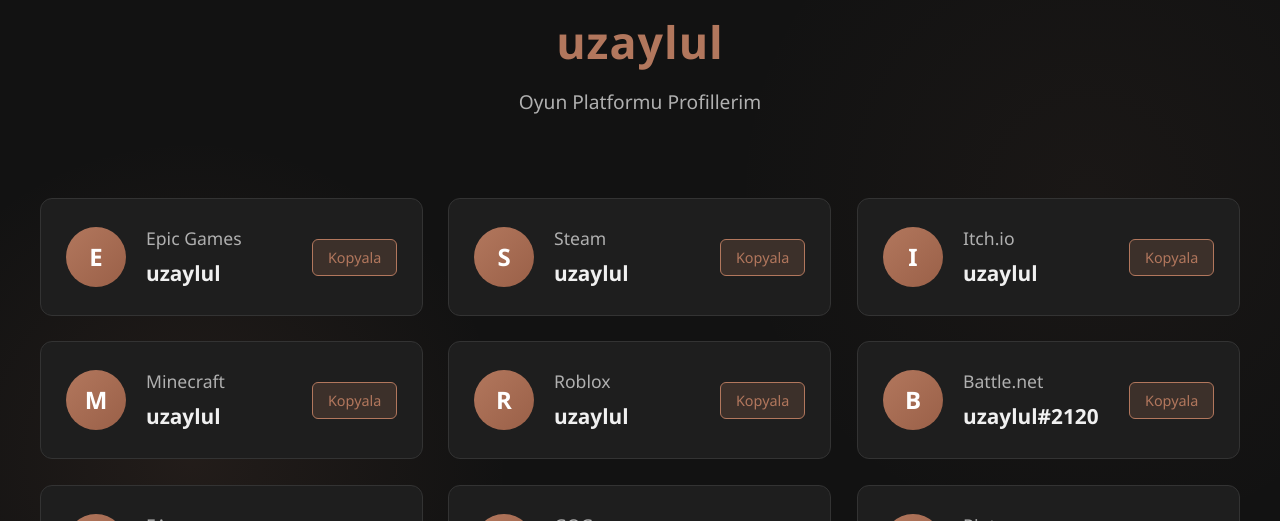
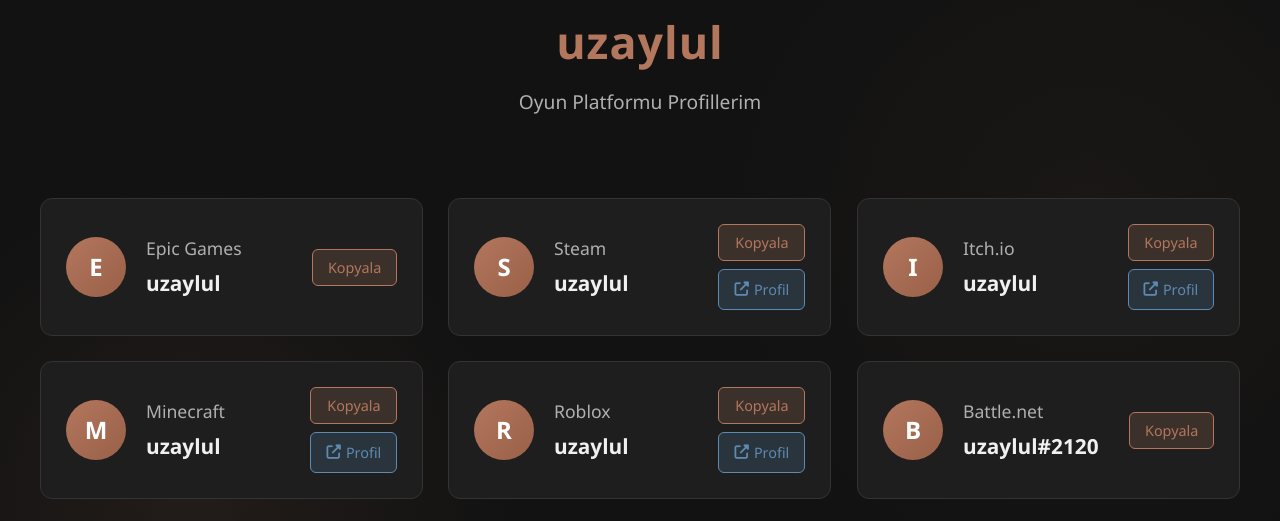
Before and after one commit to uzaylul/uzayluloyun, a plain HTML site: page index.html in a window 1280 px wide. Shown: the part 202-723 px from the top of the page. Drawn offline with Linux system fonts and the light colour scheme.

Commit message:
Update index.html

```diff
--- a/index.html
+++ b/index.html
@@ -14,6 +14,7 @@
             --text-color: #f0f0f0;
             --text-secondary: #b0b0b0;
             --border-color: #333;
+            --link-color: #5d8ab2;
         }
 
         * {
@@ -193,20 +194,49 @@
             color: white;
         }
 
+        .card-actions {
+            display: flex;
+            flex-direction: column;
+            gap: 8px;
+            margin-left: 10px;
+        }
+
+        .copy-btn, .link-btn {
+            padding: 8px 15px;
+            border-radius: 6px;
+            cursor: pointer;
+            transition: all 0.3s ease;
+            font-size: 0.9rem;
+            text-align: center;
+            text-decoration: none;
+            border: none;
+            white-space: nowrap;
+        }
+
         .copy-btn {
             background-color: rgba(178, 119, 93, 0.2);
             color: var(--primary-color);
             border: 1px solid var(--primary-color);
-            border-radius: 6px;
-            padding: 8px 15px;
-            cursor: pointer;
-            transition: all 0.3s ease;
-            font-size: 0.9rem;
-            flex-shrink: 0;
         }
 
         .copy-btn:hover {
             background-color: var(--primary-color);
+            color: white;
+            transform: scale(1.05);
+        }
+
+        .link-btn {
+            background-color: rgba(93, 138, 178, 0.2);
+            color: var(--link-color);
+            border: 1px solid var(--link-color);
+            display: flex;
+            align-items: center;
+            justify-content: center;
+            gap: 5px;
+        }
+
+        .link-btn:hover {
+            background-color: var(--link-color);
             color: white;
             transform: scale(1.05);
         }
@@ -242,6 +272,27 @@
 
             .profile-card:hover {
                 transform: translateY(-8px) scale(1.03);
+            }
+
+            .card-actions {
+                flex-direction: row;
+                margin-left: 0;
+                margin-top: 10px;
+                width: 100%;
+                justify-content: flex-start;
+            }
+
+            .profile-card {
+                flex-wrap: wrap;
+            }
+
+            .platform-icon {
+                margin-bottom: 10px;
+            }
+
+            .profile-info {
+                width: 100%;
+                margin-bottom: 10px;
             }
         }
 
@@ -297,21 +348,21 @@
     </div>
 
     <script>
-        // Profil verileri
+        // Profil verileri (linkler eklendi)
         const profiles = [
-            { platform: "Epic Games", username: "uzaylul", icon: "E" },
-            { platform: "Steam", username: "uzaylul", icon: "S" },
-            { platform: "Itch.io", username: "uzaylul", icon: "I" },
-            { platform: "Minecraft", username: "uzaylul", icon: "M" },
-            { platform: "Roblox", username: "uzaylul", icon: "R" },
-            { platform: "Battle.net", username: "uzaylul#2120", icon: "B" },
-            { platform: "EA", username: "uzaylul", icon: "E" },
-            { platform: "GOG", username: "uzaylul", icon: "G" },
-            { platform: "Riot", username: "uzaylul#000", icon: "R" },
-            { platform: "Rockstar Games", username: "uzaylul", icon: "R" },
-            { platform: "Ubisoft", username: "uzaylul", icon: "U" },
-            { platform: "Xbox", username: "uzaylul", icon: "X" },
-            { platform: "PSN", username: "uzaylul", icon: "P" }
+            { platform: "Epic Games", username: "uzaylul", icon: "E", link: "" },
+            { platform: "Steam", username: "uzaylul", icon: "S", link: "https://steamcommunity.com/id/uzaylul" },
+            { platform: "Itch.io", username: "uzaylul", icon: "I", link: "https://uzaylul.itch.io" },
+            { platform: "Minecraft", username: "uzaylul", icon: "M", link: "https://namemc.com/profile/uzaylul.1" },
+            { platform: "Roblox", username: "uzaylul", icon: "R", link: "https://roblox.com/users/122482369" },
+            { platform: "Battle.net", username: "uzaylul#2120", icon: "B", link: "" },
+            { platform: "EA", username: "uzaylul", icon: "E", link: "" },
+            { platform: "GOG", username: "uzaylul", icon: "G", link: "https://gog.com/u/uzaylul" },
+            { platform: "Riot", username: "uzaylul#000", icon: "R", link: "" },
+            { platform: "Rockstar Games", username: "uzaylul", icon: "R", link: "https://socialclub.rockstargames.com/member/uzaylul" },
+            { platform: "Ubisoft", username: "uzaylul", icon: "U", link: "" },
+            { platform: "Xbox", username: "uzaylul", icon: "X", link: "https://xboxgamertag.com/search/uzaylul" },
+            { platform: "PSN", username: "uzaylul", icon: "P", link: "https://psnprofiles.com/uzaylul" }
         ];
 
         // DOM elementleri
@@ -325,13 +376,23 @@
                 const card = document.createElement('div');
                 card.className = 'profile-card';
 
+                // Link butonu için HTML
+                const linkButton = profile.link
+                    ? `<a href="${profile.link}" target="_blank" class="link-btn">
+                          <i class="fas fa-external-link-alt"></i> Profil
+                       </a>`
+                    : '';
+
                 card.innerHTML = `
                     <div class="platform-icon">${profile.icon}</div>
                     <div class="profile-info">
                         <div class="platform-name">${profile.platform}</div>
                         <div class="username">${profile.username}</div>
                     </div>
-                    <button class="copy-btn" data-username="${profile.username}">Kopyala</button>
+                    <div class="card-actions">
+                        <button class="copy-btn" data-username="${profile.username}">Kopyala</button>
+                        ${linkButton}
+                    </div>
                 `;
 
                 profilesContainer.appendChild(card);
```
